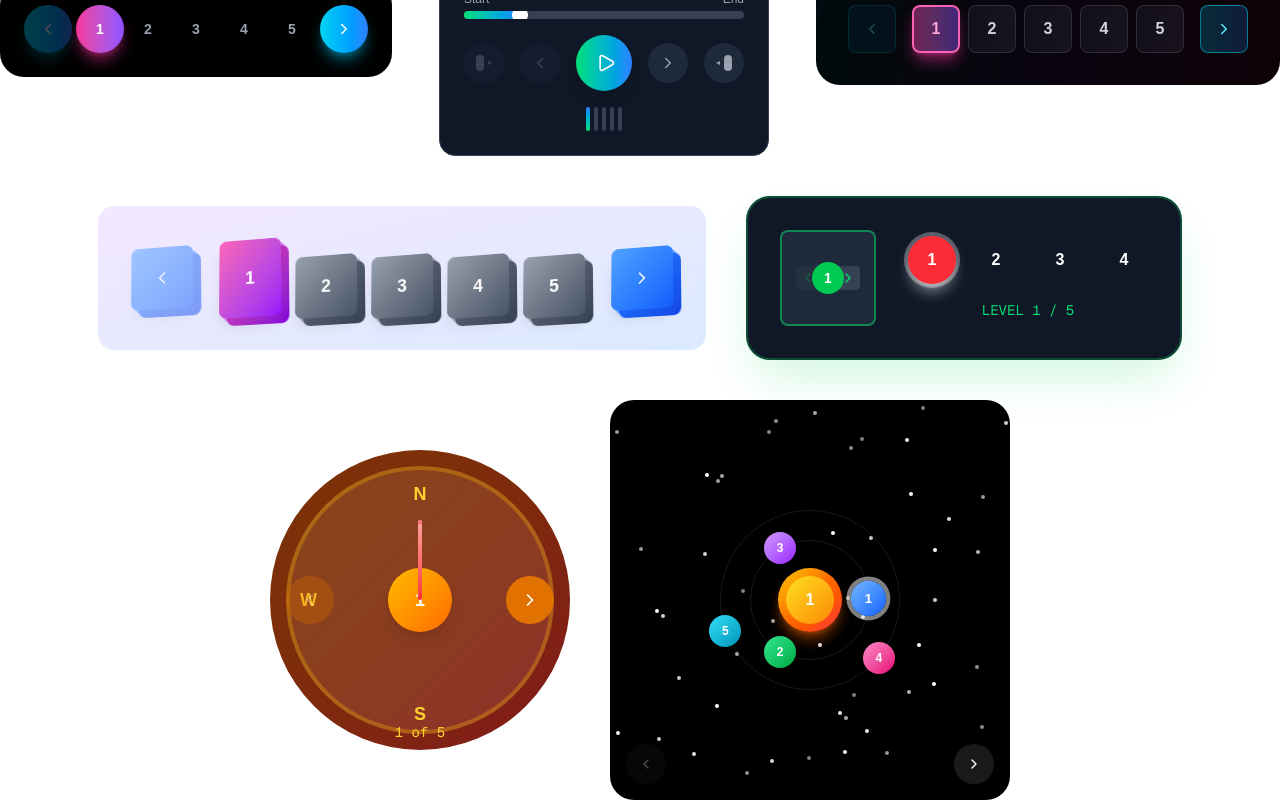
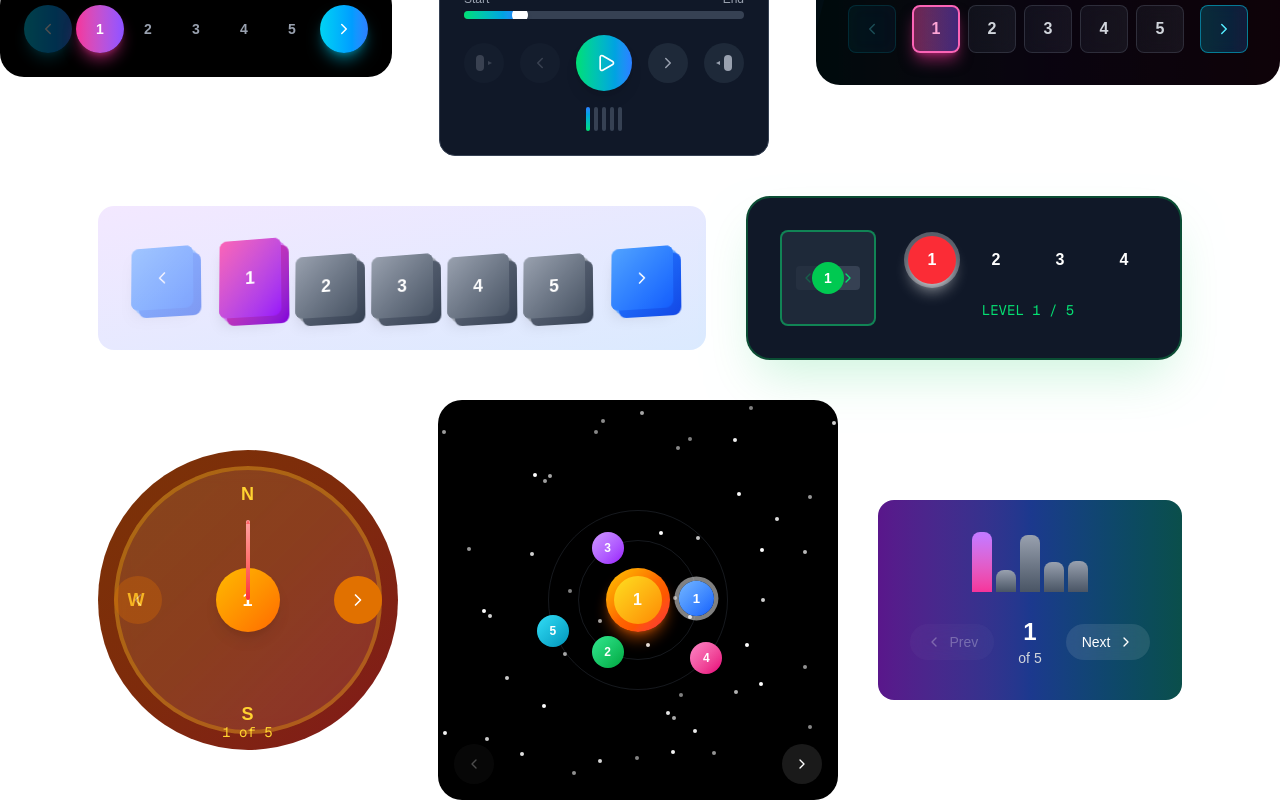
Before and after one commit to Prohor722/tailwind_compoenets, a Next.js app: page /pagination in a window 1280 px wide. Shown: the part 1824-2624 px from the top of the page. Built offline with nearby package versions, Linux system fonts and the light colour scheme.

Commit message:
another pagination added

```diff
--- a/app/pagination/page.tsx
+++ b/app/pagination/page.tsx
@@ -21,7 +21,13 @@ const PaginationPage = () => {
   const [isPlaying, setIsPlaying] = useState(false);
   const [selectedButton, setSelectedButton] = useState<"left" | "right" | null>(null);
   const [hoveredPlanet, setHoveredPlanet] = useState<number | null>(null);
-
+  const [animating, setAnimating] = useState(false);
+
+  const triggerAnimation = (page: number) => {
+    setAnimating(true);
+    setTimeout(() => setAnimating(false), 600);
+    onPageChange(page);
+  };
 
   const togglePlay = () => {
     setIsPlaying(!isPlaying);
@@ -1545,6 +1551,61 @@ const PaginationPage = () => {
           <ChevronRight size={16} />
         </button>
       </div>
+
+      {/* Pagination 43  */}
+      <div className="bg-gradient-to-r from-purple-900 via-blue-900 to-teal-900 rounded-2xl p-8">
+        <div className="flex items-end justify-center space-x-1 mb-6">
+          {Array.from({ length: totalPages }, (_, i) => {
+            const height = currentPage === i + 1 ? 60 : Math.random() * 40 + 20;
+            const isActive = currentPage === i + 1;
+
+            return (
+              <button
+                key={i + 1}
+                onClick={() => triggerAnimation(i + 1)}
+                className={`rounded-t-lg transition-all duration-300 hover:opacity-80 ${isActive ? 'bg-gradient-to-t from-pink-500 to-purple-400' : 'bg-gradient-to-t from-gray-600 to-gray-400'
+                  }`}
+                style={{
+                  width: '20px',
+                  height: `${height}px`,
+                  animation: animating && isActive ? 'pulse 0.6s ease-in-out' : 'none'
+                }}
+              >
+                <div className={`absolute -top-6 left-1/2 -translate-x-1/2 text-xs font-bold transition-opacity ${isActive ? 'text-pink-300 opacity-100' : 'text-gray-400 opacity-0 hover:opacity-100'
+                  }`}>
+                  {i + 1}
+                </div>
+              </button>
+            );
+          })}
+        </div>
+
+        <div className="flex items-center justify-center space-x-6">
+          <button
+            onClick={() => triggerAnimation(currentPage - 1)}
+            disabled={currentPage === 1}
+            className="group flex items-center space-x-2 px-4 py-2 bg-white/10 hover:bg-white/20 rounded-full text-white transition-colors disabled:opacity-30 disabled:cursor-not-allowed backdrop-blur-sm"
+          >
+            <ChevronLeft size={16} />
+            <span className="text-sm">Prev</span>
+          </button>
+
+          <div className="text-white text-center">
+            <div className="text-2xl font-bold">{currentPage}</div>
+            <div className="text-sm text-gray-300">of {totalPages}</div>
+          </div>
+
+          <button
+            onClick={() => triggerAnimation(currentPage + 1)}
+            disabled={currentPage === totalPages}
+            className="group flex items-center space-x-2 px-4 py-2 bg-white/10 hover:bg-white/20 rounded-full text-white transition-colors disabled:opacity-30 disabled:cursor-not-allowed backdrop-blur-sm"
+          >
+            <span className="text-sm">Next</span>
+            <ChevronRight size={16} />
+          </button>
+        </div>
+      </div>
+
     </div>
   );
 };
```
